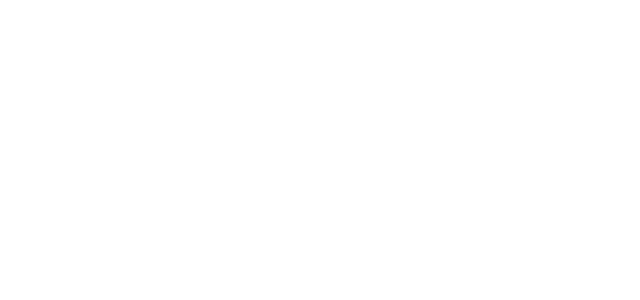
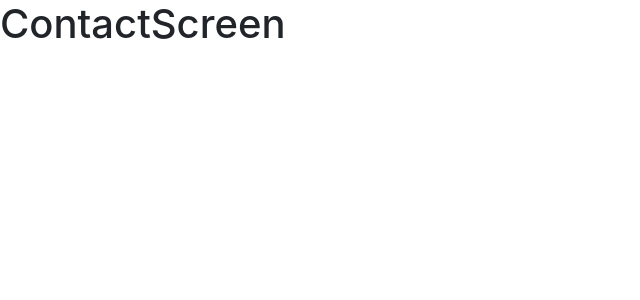
Before and after one commit to YakubuAmidu/Tailor-shop, a React (Create React App) app: page /ContactScreen in a window 1280 px wide. Shown: the top 300 px of the page, without its empty margins (0-640 px from the left). Built offline with nearby package versions, Linux system fonts and the light colour scheme.

Commit message:
Commiting changes

```diff
--- a/src/components/Links.js
+++ b/src/components/Links.js
@@ -35,12 +35,12 @@
               </Link>
             </Nav.Link>
             <Nav.Link href="#home">
-              <Link to="/About" className="Link Link_header">
+              <Link to="/AboutScreen" className="Link Link_header">
                 About
               </Link>
             </Nav.Link>
             <Nav.Link href="#home">
-              <Link to="/Contact" className="Link Link_header">
+              <Link to="/ContactScreen" className="Link Link_header">
                 Contact
               </Link>
             </Nav.Link>
--- a/src/index.js
+++ b/src/index.js
@@ -6,6 +6,8 @@
 import ProductScreen from "./screens/ProductScreen";
 import ServicesScreen from "./screens/ServicesScreen";
 import BlogScreen from "./screens/BlogScreen";
+import AboutScreen from "./screens/AboutScreen";
+import ContactScreen from "./screens/ContactScreen";
 
 ReactDOM.render(
   <Router history={createBrowserHistory()}>
@@ -14,6 +16,8 @@
       <Route exact path="/ProductScreen" component={ProductScreen} />
       <Route path="/ServicesScreen" component={ServicesScreen} />
       <Route path="/BlogScreen" component={BlogScreen} />
+      <Route path="/AboutScreen" component={AboutScreen} />
+      <Route path="/ContactScreen" component={ContactScreen} />
     </Switch>
   </Router>,
   document.getElementById("root")
--- /dev/null
+++ b/src/screens/AboutScreen.js
@@ -0,0 +1,11 @@
+import React from "react";
+
+const AboutScreen = () => {
+  return (
+    <div>
+      <h1>AboutScreen</h1>
+    </div>
+  );
+};
+
+export default AboutScreen;
--- /dev/null
+++ b/src/screens/ContactScreen.js
@@ -0,0 +1,11 @@
+import React from "react";
+
+const ContactScreen = () => {
+  return (
+    <div>
+      <h1>ContactScreen</h1>
+    </div>
+  );
+};
+
+export default ContactScreen;
```
